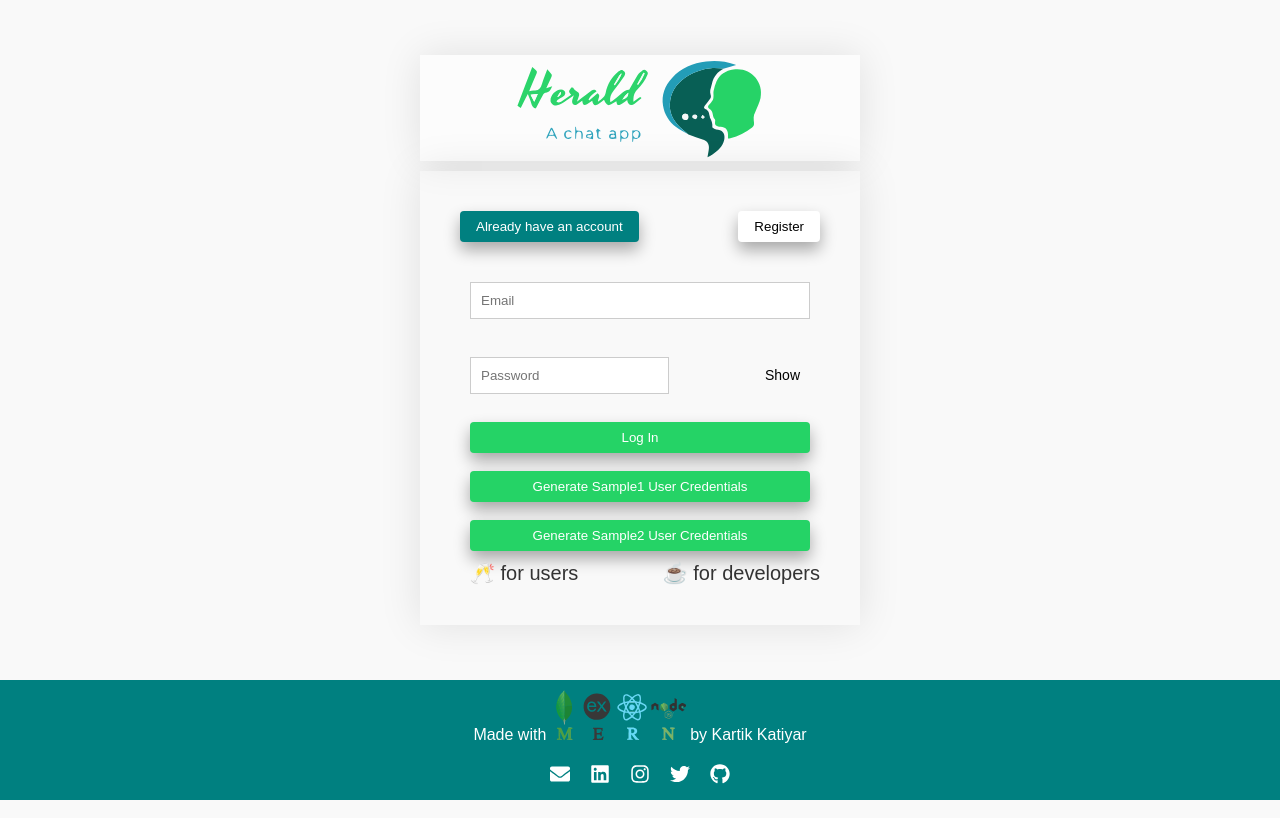
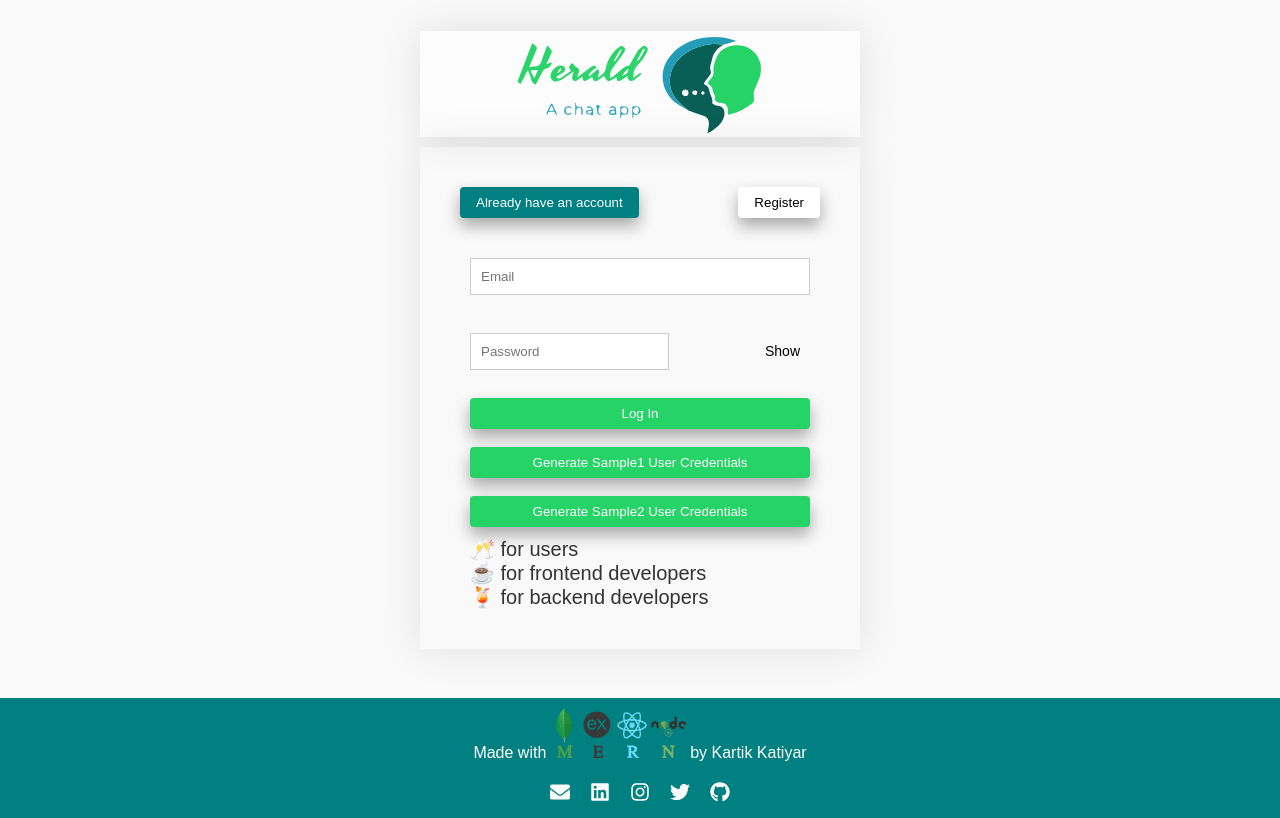
Before and after one commit to katiyarkartik0/chat-app, a React (Create React App) app in the folder frontend/: page / in a window 1280 px wide. Built offline with nearby package versions, Linux system fonts and the light colour scheme; no server answers.

Commit message:
user/developers reads updated

```diff
--- a/frontend/src/pages/homepage/Homepage.css
+++ b/frontend/src/pages/homepage/Homepage.css
@@ -43,10 +43,6 @@
   background-color: #2ecc71;
   color: #fff;
 }
-.listOfLinks{
-  display: flex;
-  justify-content: space-between;
-}
 
 /* Responsive Styles */
 
--- a/frontend/src/pages/homepage/Homepage.js
+++ b/frontend/src/pages/homepage/Homepage.js
@@ -43,11 +43,13 @@ export const HomePage = () => {
           </div>
           {isLogin ? <LoginForm /> : <SignupForm />}
           <div className="listOfLinks">
-          <Link url="https://github.com/katiyarkartik0/chat-app/blob/main/frontend/README.md" text="for users" emoji="🥂" />
-          <Link url="https://github.com/katiyarkartik0/chat-app/blob/main/README.md" text="for developers" emoji="☕" />
+          <Link url="https://github.com/katiyarkartik0/chat-app/blob/main/README.md" text="for users" emoji="🥂" />
+          <Link url="https://github.com/katiyarkartik0/chat-app/blob/main/frontend/README.md" text="for frontend developers" emoji="☕" />
+          <Link url="https://github.com/katiyarkartik0/chat-app/blob/main/backend/README.md" text="for backend developers" emoji="🍹" />
         </div>
         </div>
       </div>
+      <br></br>
     </>
   );
 };
```
Also changed, not shown: 1 other file (tests, documents, lock files or other folders).
